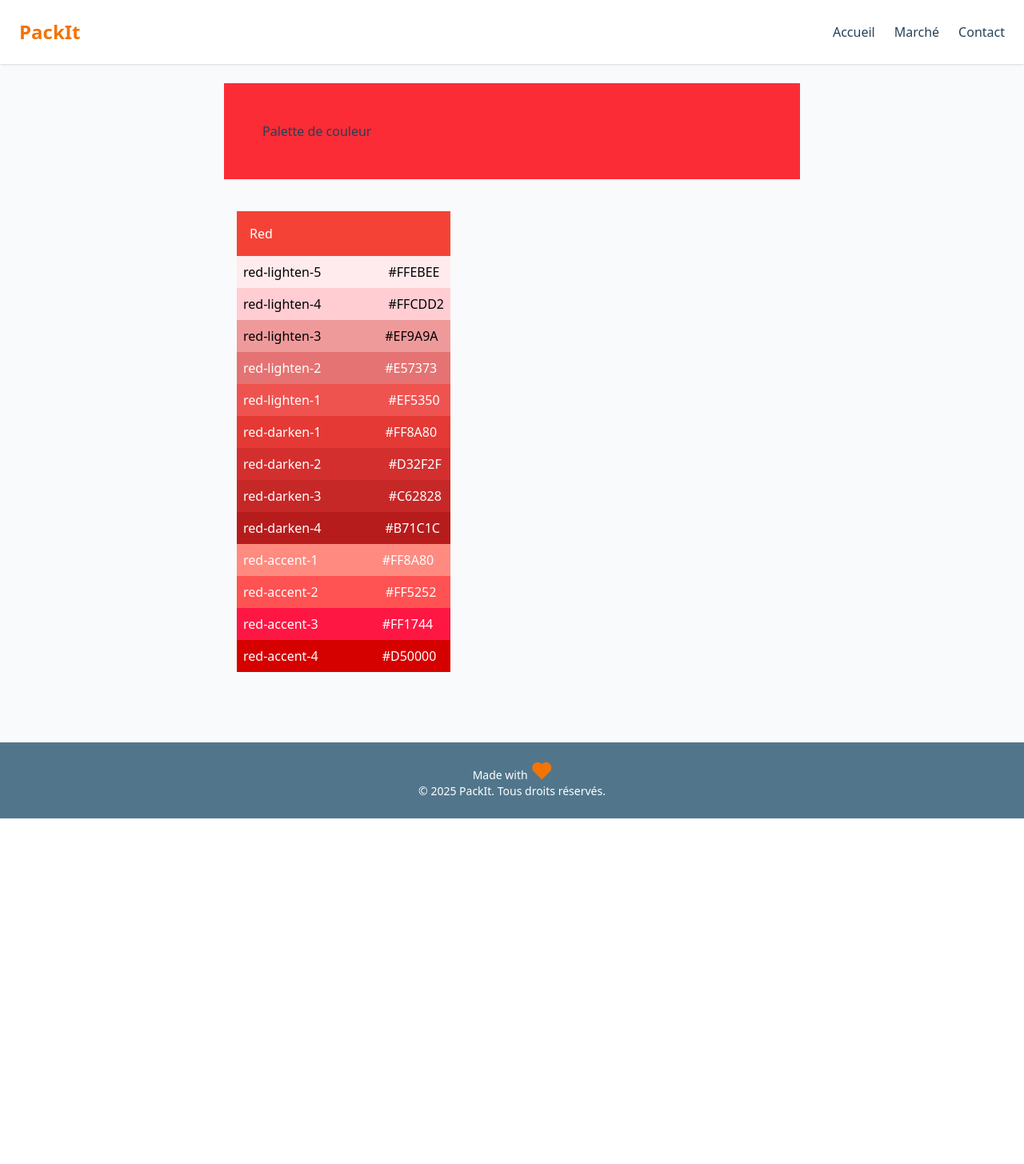
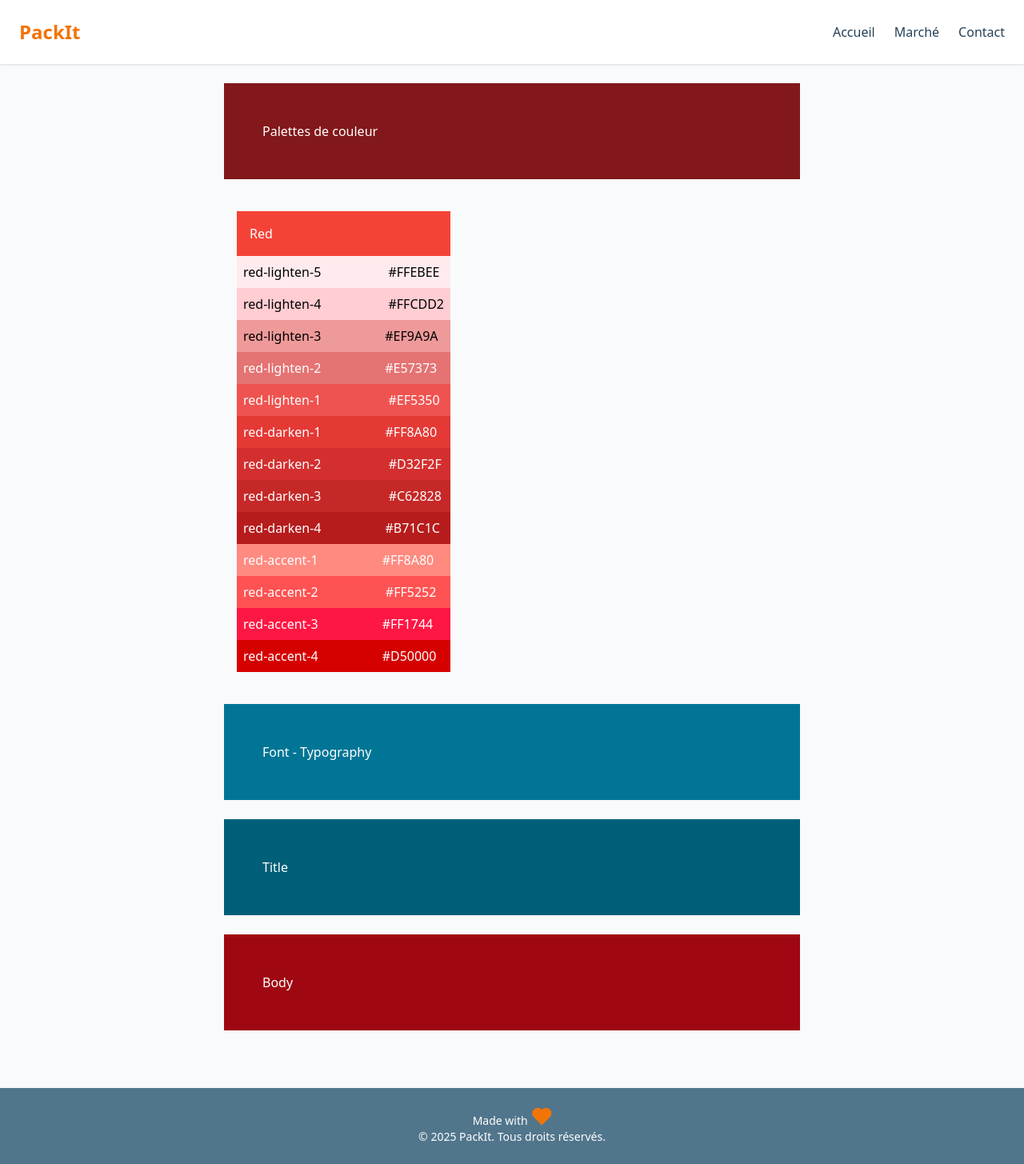
Before and after one commit to ReadyToDevNow/NovaKit, a Vue app: page /Product in a window 1280 px wide. Shown: the whole page at 80% size. Before the commit the page ends 1023 px from the top, so only its background shows below. Built offline with nearby package versions, Linux system fonts and the light colour scheme.

Commit message:
feat(): category for each section

```diff
--- a/src/components/ProductSheet.vue
+++ b/src/components/ProductSheet.vue
@@ -20,7 +20,7 @@
 -->
     <!-- Main content - 1 card per row -->
     <main class="p-6 space-y-6 max-w-3xl mx-auto">
-      <h1 class="bg-red-500 p-12">Palette de couleur</h1>
+      <h2 class="bg-red-900 p-12 text-white">Palettes de couleur</h2>
       <div class="flex flex-row p-4 items-center text-white w-full">
         <div class="flex flex-col mr-4">
           <span class="bg-[#F44336] p-4">Red</span>
@@ -44,6 +44,7 @@
           <span class="bg-[#FF1744] p-2">red-accent-3<span class="m-10"></span>#FF1744</span>
           <span class="bg-[#D50000] p-2">red-accent-4<span class="m-10"></span>#D50000</span>
         </div>
+
         <!--
         <div class="flex flex-col mr-4">
           <span class="bg-[#673AB7]">Sections Font</span>
@@ -101,6 +102,9 @@
         </div>
          -->
       </div>
+      <div><h2 class="bg-cyan-700 p-12 text-white">Font - Typography</h2></div>
+      <div><h2 class="bg-cyan-800 p-12 text-white">Title</h2></div>
+      <div><h2 class="bg-red-800 p-12 text-white">Body</h2></div>
     </main>
 
     <!-- Footer -->
```
